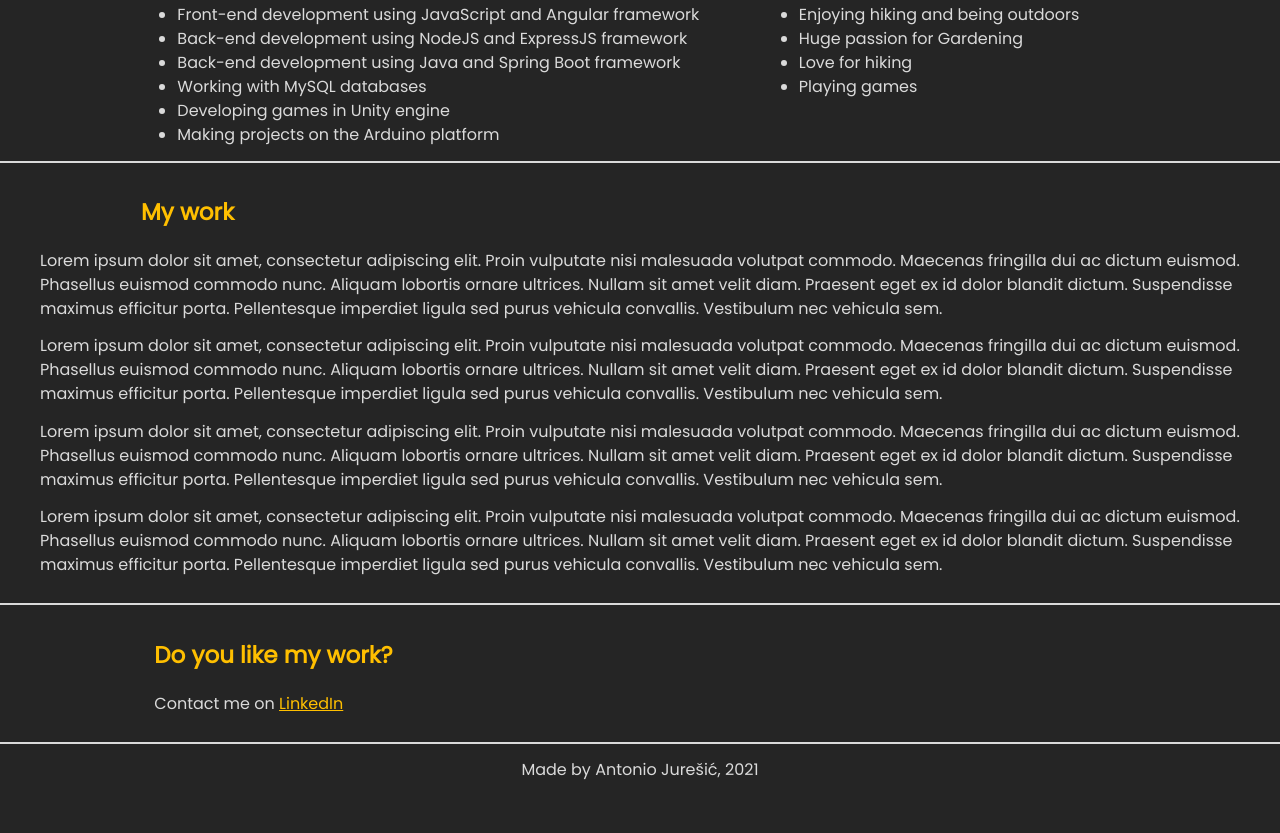
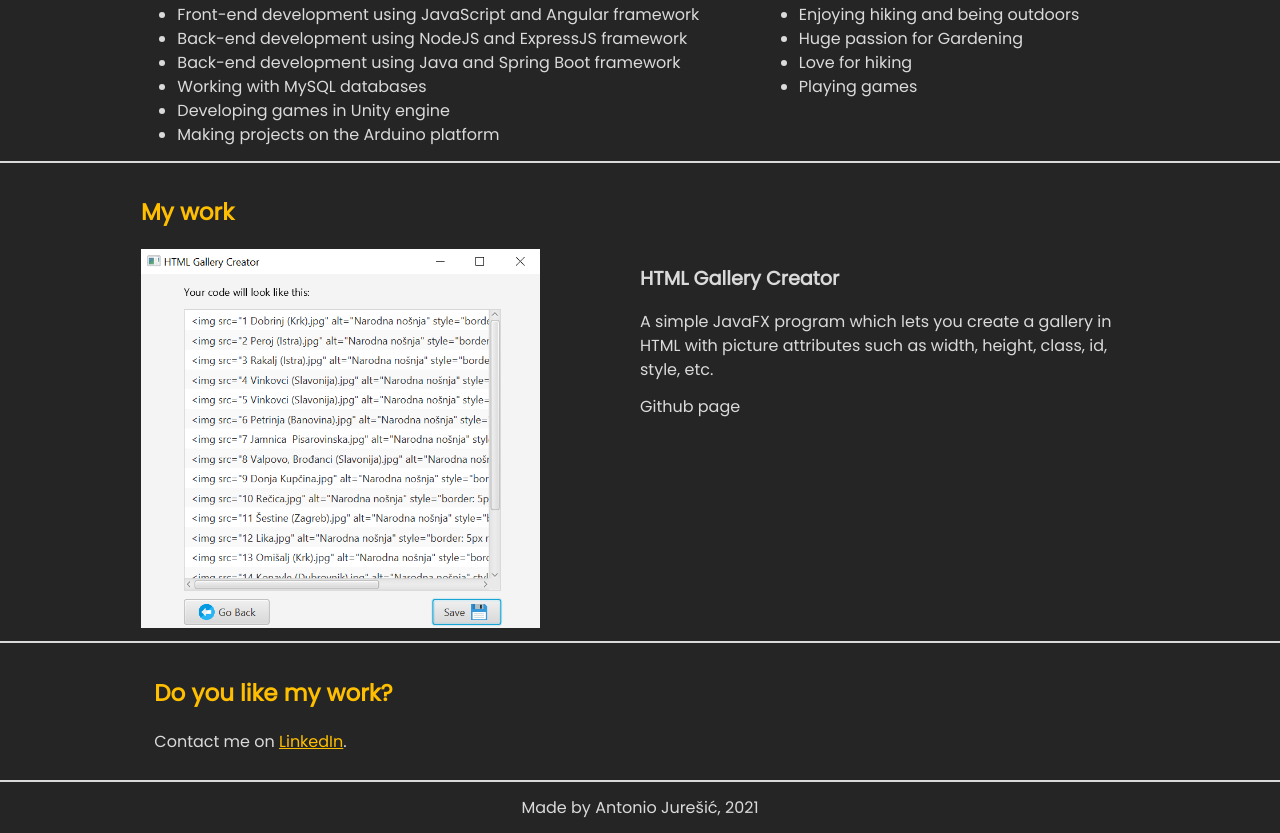
Before and after one commit to AntonioJuresic/AntonioJuresic.github.io-old, a plain HTML site: page index.html in a window 1280 px wide. Shown: the part 1277-2110 px from the top of the page. Before the commit the page ends 2072 px from the top, so only its background shows below. Drawn offline with Linux system fonts and the light colour scheme.

Commit message:
Dodane su slike u prikazu mojih radova.

```diff
--- a/index.html
+++ b/index.html
@@ -123,26 +123,21 @@
         </div>
 
         <div class="work-showcase">
-            <p>Lorem ipsum dolor sit amet, consectetur adipiscing elit. Proin vulputate nisi malesuada volutpat commodo.
-                Maecenas fringilla dui ac dictum euismod. Phasellus euismod commodo nunc. Aliquam lobortis ornare
-                ultrices. Nullam sit amet velit diam. Praesent eget ex id dolor blandit dictum. Suspendisse maximus
-                efficitur porta. Pellentesque imperdiet ligula sed purus vehicula convallis. Vestibulum nec vehicula
-                sem.</p>
-            <p>Lorem ipsum dolor sit amet, consectetur adipiscing elit. Proin vulputate nisi malesuada volutpat commodo.
-                Maecenas fringilla dui ac dictum euismod. Phasellus euismod commodo nunc. Aliquam lobortis ornare
-                ultrices. Nullam sit amet velit diam. Praesent eget ex id dolor blandit dictum. Suspendisse maximus
-                efficitur porta. Pellentesque imperdiet ligula sed purus vehicula convallis. Vestibulum nec vehicula
-                sem.</p>
-            <p>Lorem ipsum dolor sit amet, consectetur adipiscing elit. Proin vulputate nisi malesuada volutpat commodo.
-                Maecenas fringilla dui ac dictum euismod. Phasellus euismod commodo nunc. Aliquam lobortis ornare
-                ultrices. Nullam sit amet velit diam. Praesent eget ex id dolor blandit dictum. Suspendisse maximus
-                efficitur porta. Pellentesque imperdiet ligula sed purus vehicula convallis. Vestibulum nec vehicula
-                sem.</p>
-            <p>Lorem ipsum dolor sit amet, consectetur adipiscing elit. Proin vulputate nisi malesuada volutpat commodo.
-                Maecenas fringilla dui ac dictum euismod. Phasellus euismod commodo nunc. Aliquam lobortis ornare
-                ultrices. Nullam sit amet velit diam. Praesent eget ex id dolor blandit dictum. Suspendisse maximus
-                efficitur porta. Pellentesque imperdiet ligula sed purus vehicula convallis. Vestibulum nec vehicula
-                sem.</p>
+            <article>
+                <div class="flex-container">
+                    <div class="article-image">
+                        <img src="Content/HTMLGalleryCreator.png">
+                    </div>
+
+                    <div class="article-text">
+                        <h3>HTML Gallery Creator</h3>
+                        <p>A simple JavaFX program which lets you create a gallery in HTML with picture attributes such
+                            as width, height, class, id, style, etc.</p>
+
+                        <a href="https://github.com/AntonioJuresic/HTMLGalleryCreator" target="_blank">Github page</a>
+                    </div>
+                </div>
+            </article>
         </div>
     </section>
 
@@ -151,7 +146,7 @@
     <section class="contact-me" id="contact-me">
         <h2>Do you like my work?</h2>
 
-        <p>Contact me on <a href="https://www.linkedin.com/in/antonio-jurešić-06318b210/">LinkedIn</a></p>
+        <p>Contact me on <a href="https://www.linkedin.com/in/antonio-jurešić-06318b210/">LinkedIn</a>.</p>
     </section>
 
     <hr>
--- a/styles/style.scss
+++ b/styles/style.scss
@@ -208,7 +208,23 @@ section.my-work {
     }
 
     .work-showcase {
-        @include text-container($showcase-container);
+        @include text-container($text-container);
+    }
+
+    .flex-container {
+        display: flex;
+        flex-flow: row wrap;
+        justify-content: space-between;
+
+        .article-text, .article-image {
+            width: 50%;
+            box-sizing: border-box;
+        }
+
+        .article-image img {
+            @include flexCenter();
+            width: 80%;
+        }
     }
 }
 
```
Also changed, not shown: Content/CMS.png (added), Content/HTMLGalleryCreator.png (added), Content/VLSMCalculator.png (added), styles/style.css, 1 other file.
